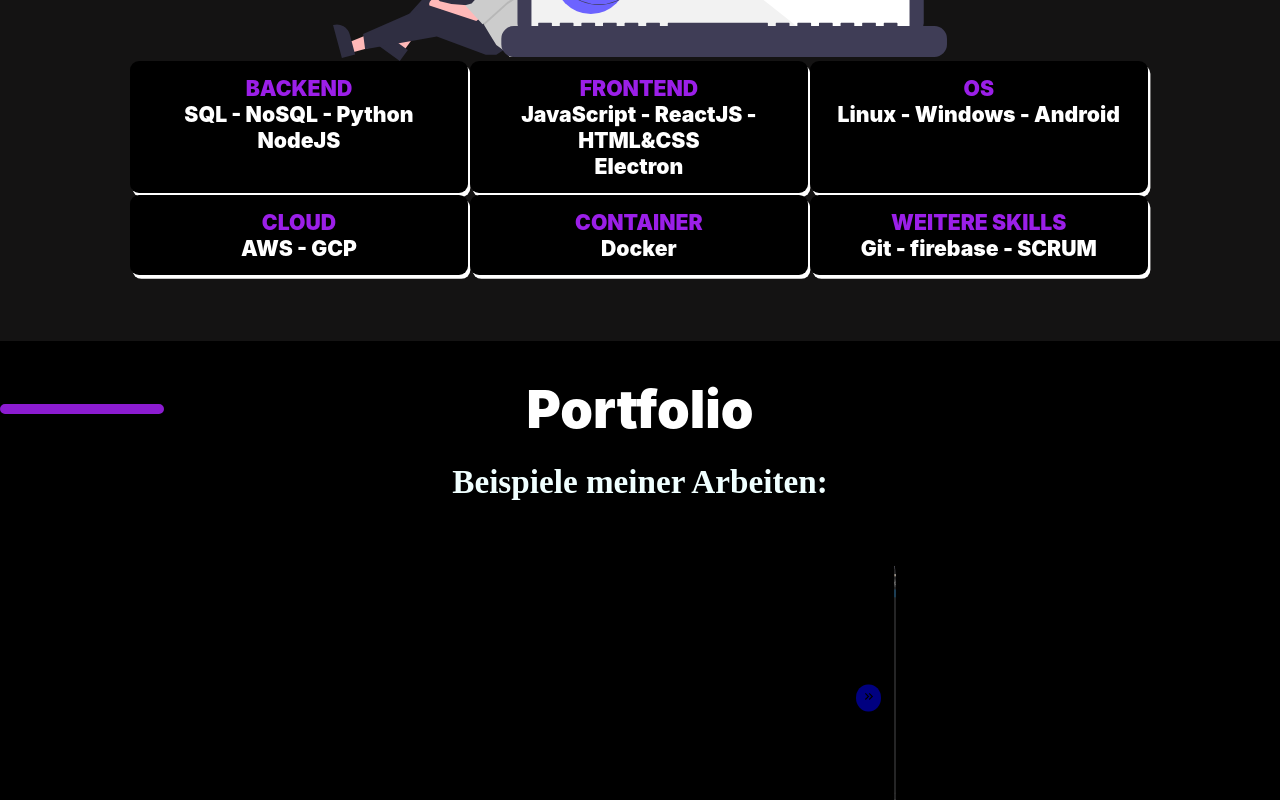
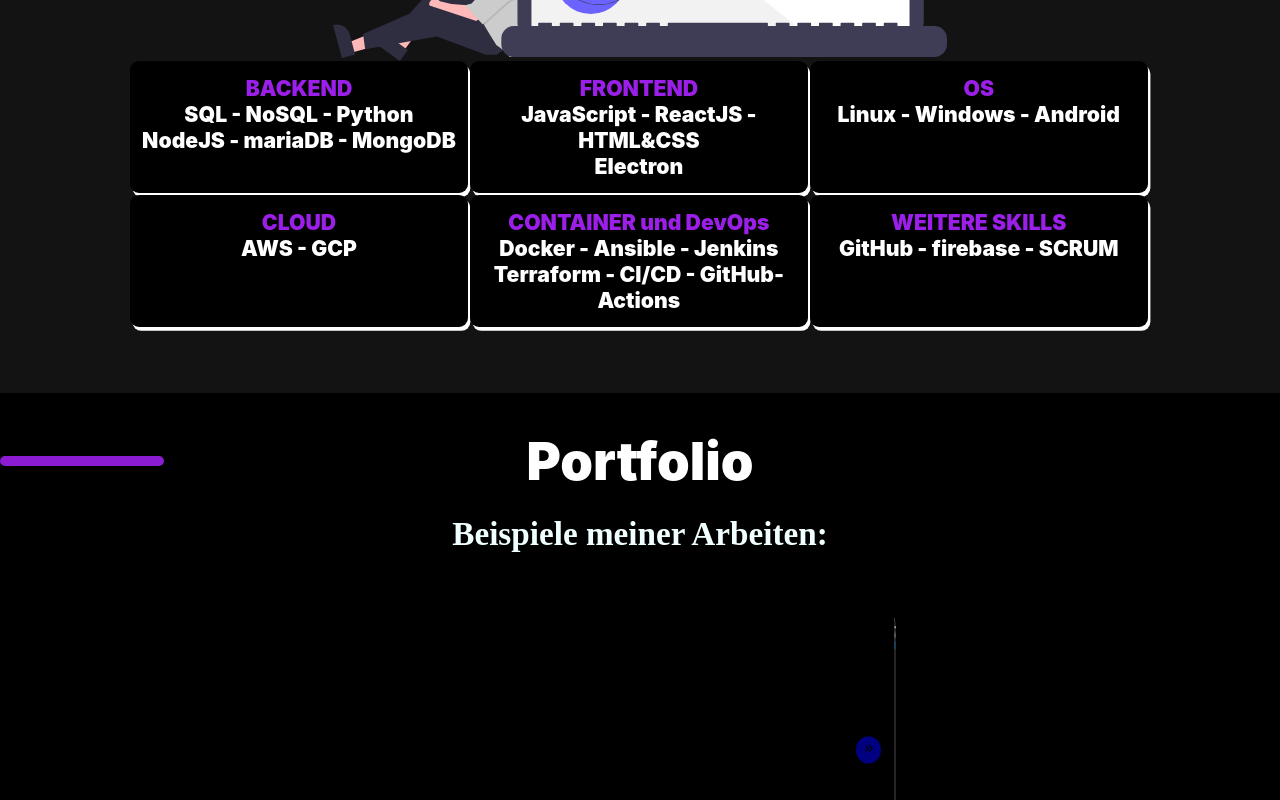
Before and after one commit to AndiBruehl/my-portfolio, a React (Create React App) app: page / in a window 1280 px wide. Shown: the part 3140-3940 px from the top of the page. Built offline with nearby package versions, Linux system fonts and the light colour scheme.

Commit message:
updated Skills and Download Component

```diff
--- a/src/components/Downloads/Downloads.js
+++ b/src/components/Downloads/Downloads.js
@@ -55,7 +55,16 @@
     const h2Style = {
         fontWeight: 'normal',
         fontSize: '26px',
-        marginBottom: '20px',
+        marginBottom: '15px',
+        fontStyle: 'italic bold',
+        fontFamily: '"Playfair Display", serif',
+        color: 'white',
+    };
+
+    const h3Style = {
+        fontWeight: 'normal',
+        fontSize: '16px',
+        marginBottom: '16px',
         fontStyle: 'italic bold',
         fontFamily: '"Playfair Display", serif',
         color: 'white',
@@ -129,6 +138,7 @@
                         <div className="welcome-section" style={containerStyles}>
                             <div style={textContainerStyles}>
                                 <h2 style={h2Style}>Downloads</h2>
+                                <h3 style={h3Style}>(Weiterleitung erfolgt auf GoogleDrive, dort stehen die Dateien zur Verfügung.)</h3>
                                 <br></br>
                                 <p style={paragraphStyles}>
                                     <a href="Lebenslauf-Download" onClick={handleDownloadCV} style={linkStyles}>
--- a/src/components/Skills/Skills.js
+++ b/src/components/Skills/Skills.js
@@ -8,7 +8,7 @@
     <ul key="backend">
         <li style={listTitleStyle}> BACKEND</li>
         <li>SQL - NoSQL - Python</li>
-        <li>NodeJS</li>
+        <li>NodeJS - mariaDB - MongoDB</li>
     </ul>
 const frontendSkills =
     <ul key="frontend">
@@ -28,13 +28,15 @@
     </ul>
 const containerSkills =
     <ul key="container">
-        <li style={listTitleStyle}> CONTAINER</li>
-        <li>Docker</li>
+        <li style={listTitleStyle}> CONTAINER und DevOps</li>
+        <li>Docker - Ansible - Jenkins</li>
+        <li>Terraform - CI/CD - GitHub-Actions</li>
     </ul>
 const otherSkills =
     <ul key="others">
         <li style={listTitleStyle}> WEITERE SKILLS</li>
-        <li>Git - firebase - SCRUM</li>
+        <li>GitHub - firebase - SCRUM </li>
+        <li></li>
     </ul>;
 
 const totalSkills = [backendSkills, frontendSkills, osSkills, cloudSkills, containerSkills, otherSkills];
--- a/src/index.css
+++ b/src/index.css
@@ -26,6 +26,13 @@
   color: white
 }
 
+h3 {
+  font-weight: 20;
+  /* font-size: 1,4375rem; */
+  font-size: calc(1rem + 0.75vw);
+  color: white
+}
+
 p {
   font-weight: 500;
   /* font-size: 1,3125rem; */
```
